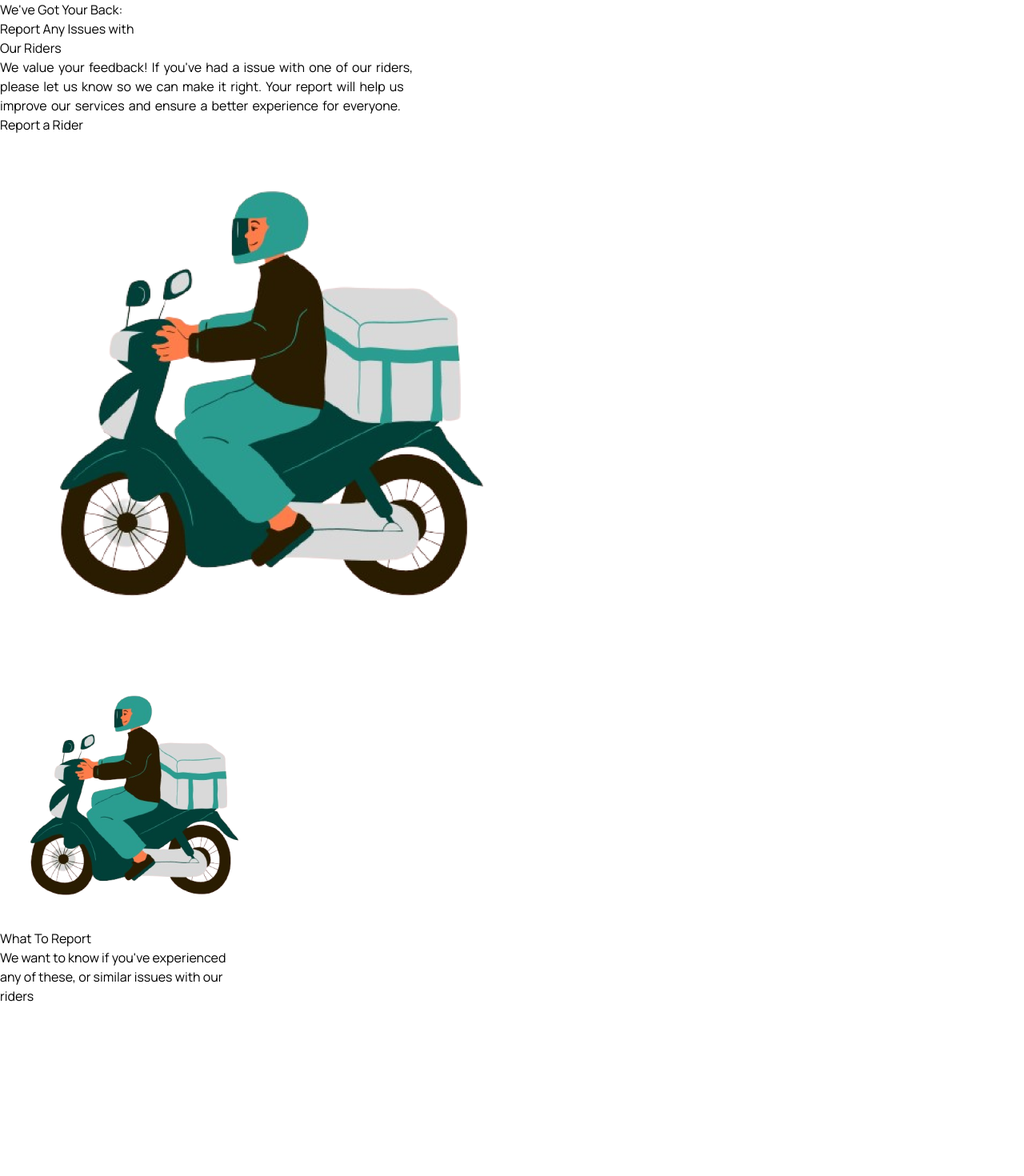
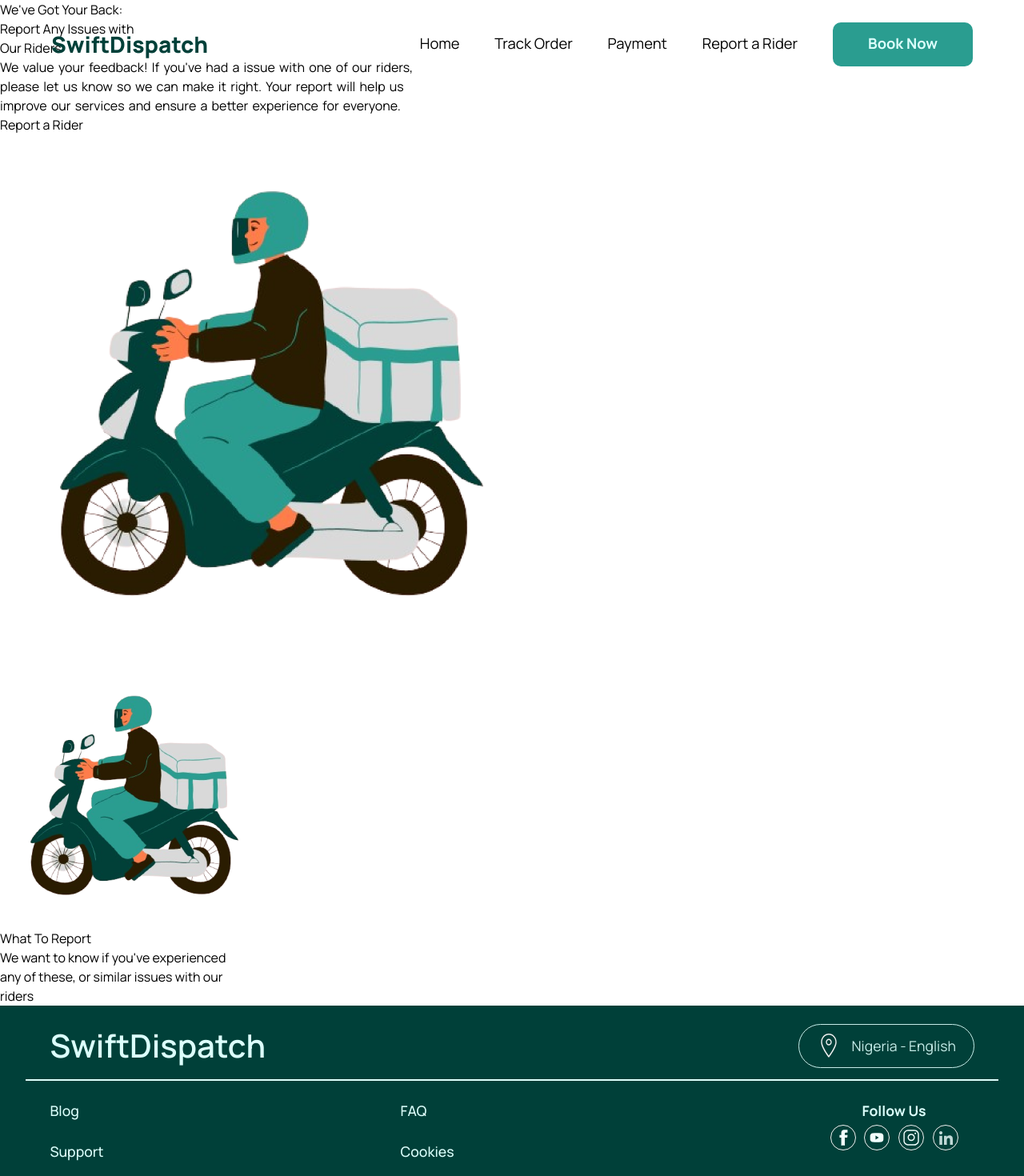
Before and after one commit to ovie012/Swift-Dispatch-Project, a React (Vite) app: page /Report in a window 1280 px wide. Shown: the top 1470 px of the page at 80% size. Before the commit the page ends 1257 px from the top, so only its background shows below. Built offline with nearby package versions, Linux system fonts and the light colour scheme.

Commit message:
little adjustment

```diff
--- a/src/Report.jsx
+++ b/src/Report.jsx
@@ -1,10 +1,13 @@
 import "./App.css";
 import React from "react";
 import { Link } from "react-router-dom";
+import Header from './Header'
+import Footer from './Footer'
 
 function Report() {
   return (
     <>
+      <Header />
       <div className="min-h-screen flex flex-col justify-between">
         <div className="w-full flex-grow">
           <div className="flex flex-col lg:flex-row items-center justify-between pt-[8rem] lg:pt-[5rem]">
@@ -60,6 +63,7 @@ function Report() {
           </div>
         </div>
       </div>
+      <Footer />
     </>
   );
 }
```
